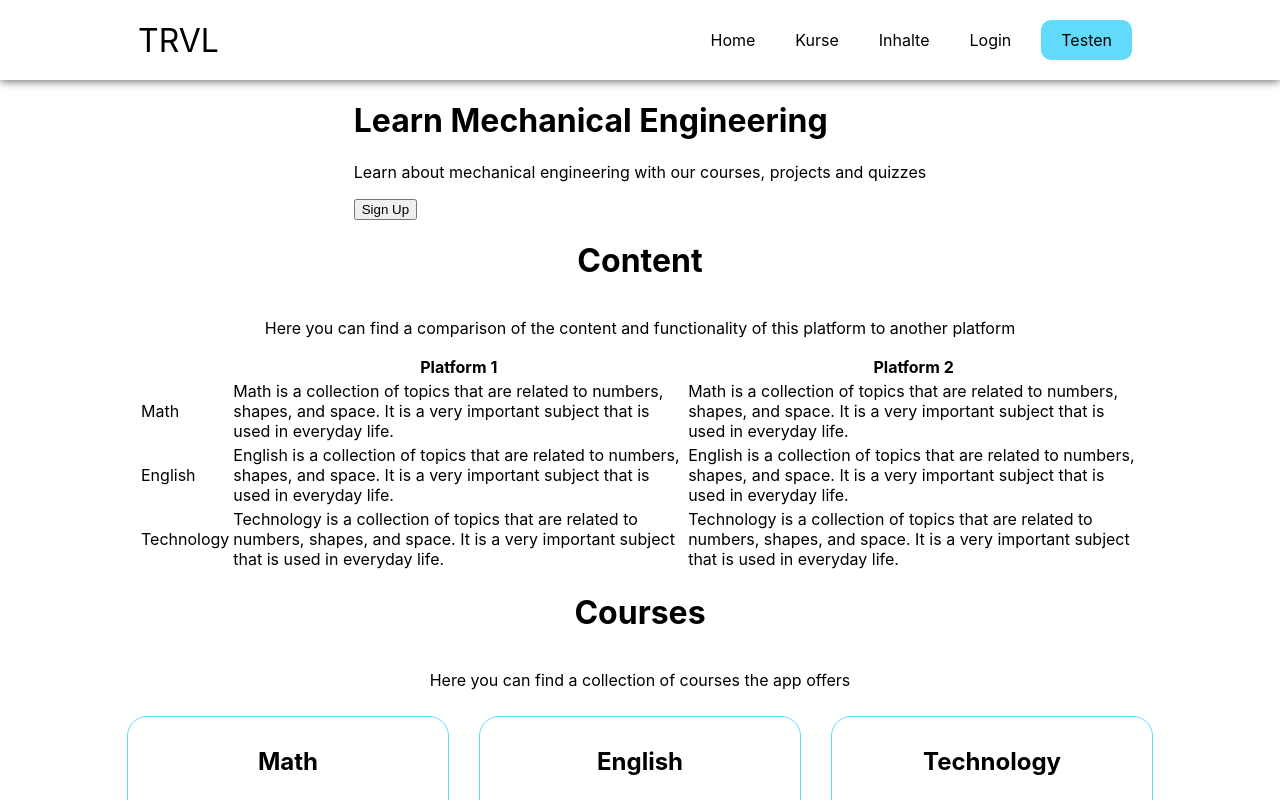
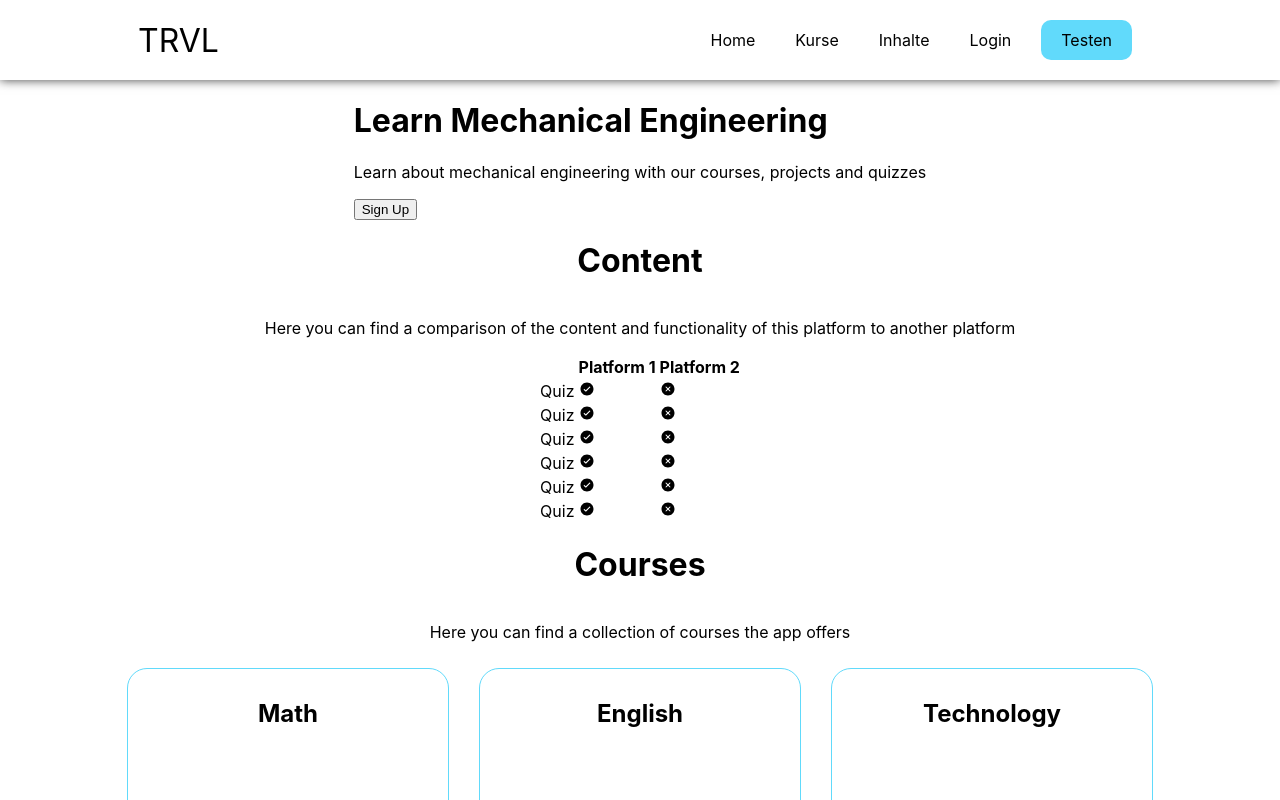
Before and after one commit to HuberAdrian/learning-platform, a React (Create React App) app: page / in a window 1280 px wide. Shown: the top 800 px of the page. Built offline with nearby package versions, Linux system fonts and the light colour scheme.

Commit message:
edit content of table

```diff
--- a/src/Content.js
+++ b/src/Content.js
@@ -1,10 +1,19 @@
 import React from 'react'
 import './App.css';
+import { IoIosCheckmarkCircle } from 'react-icons/io';
+import { IoIosCloseCircle } from 'react-icons/io';
+
+
+
+
 
 function Content() {
 
     // make a functional component called Content that returns the following:
     // a table with 3 columns that compare the content and functionality of this platform to another platform
+    // platform 1 has a quizfunctionality, platfrom 2 has not
+    // platform 1 should have a checkmark in the quiz column, platform 2 should have a cross
+
 
   return (
     <>
@@ -17,20 +26,36 @@ function Content() {
             <th>Platform 2</th>
         </tr>
         <tr>
-            <td>Math</td>
-            <td>Math is a collection of topics that are related to numbers, shapes, and space. It is a very important subject that is used in everyday life.</td>
-            <td>Math is a collection of topics that are related to numbers, shapes, and space. It is a very important subject that is used in everyday life.</td>
+            <td className='quiz'>Quiz</td>
+            <td className='quiz'><IoIosCheckmarkCircle /></td>
+            <td className='quiz'><IoIosCloseCircle /></td>
         </tr>
         <tr>
-            <td>English</td>
-            <td>English is a collection of topics that are related to numbers, shapes, and space. It is a very important subject that is used in everyday life.</td>
-            <td>English is a collection of topics that are related to numbers, shapes, and space. It is a very important subject that is used in everyday life.</td>
+            <td className='quiz'>Quiz</td>
+            <td className='quiz'><IoIosCheckmarkCircle /></td>
+            <td className='quiz'><IoIosCloseCircle /></td>
         </tr>
         <tr>
-            <td>Technology</td>
-            <td>Technology is a collection of topics that are related to numbers, shapes, and space. It is a very important subject that is used in everyday life.</td>
-            <td>Technology is a collection of topics that are related to numbers, shapes, and space. It is a very important subject that is used in everyday life.</td>
+            <td className='quiz'>Quiz</td>
+            <td className='quiz'><IoIosCheckmarkCircle /></td>
+            <td className='quiz'><IoIosCloseCircle /></td>
         </tr>
+        <tr>
+            <td className='quiz'>Quiz</td>
+            <td className='quiz'><IoIosCheckmarkCircle /></td>
+            <td className='quiz'><IoIosCloseCircle /></td>
+        </tr>
+        <tr>
+            <td className='quiz'>Quiz</td>
+            <td className='quiz'><IoIosCheckmarkCircle /></td>
+            <td className='quiz'><IoIosCloseCircle /></td>
+        </tr>
+        <tr>
+            <td className='quiz'>Quiz</td>
+            <td className='quiz'><IoIosCheckmarkCircle /></td>
+            <td className='quiz'><IoIosCloseCircle /></td>
+        </tr>
+
     </table>
     </>
     )
--- a/src/Home.js
+++ b/src/Home.js
@@ -27,8 +27,8 @@ function Home() {
             <Courses id="courses" />
             <Pricing id="pricing" />
             <About id="about" />
+            </div>
             <Footer/>
-            </div>
         </div>
     )
 }
```
Also changed, not shown: 1 other file (tests, documents, lock files or other folders).
